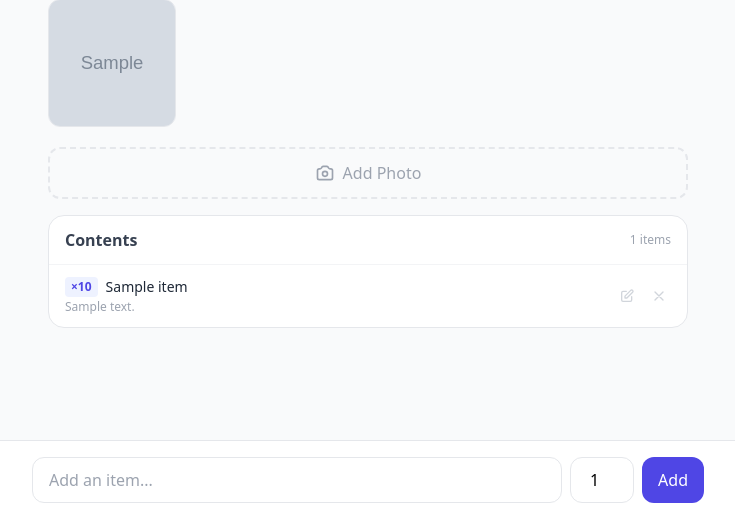
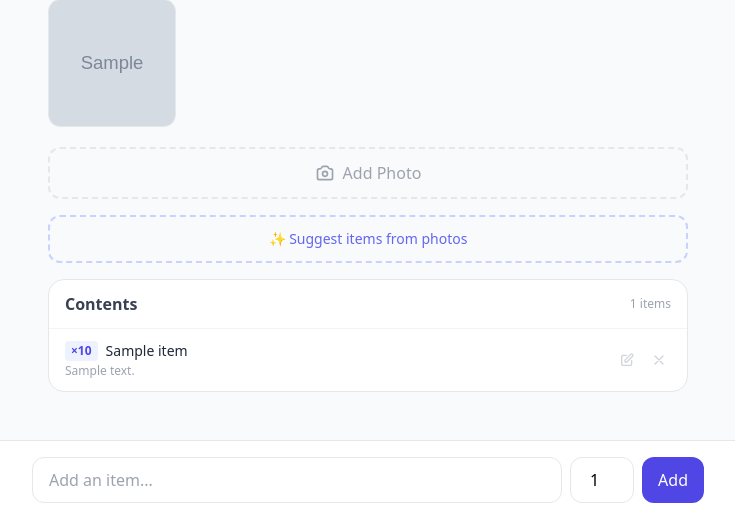
Before and after one commit to chumpy36/bins-inventory, a FastAPI app: a page that uses app/templates/bin_detail.html in a window 1280 px wide. Shown: the part 281-800 px from the top of the page, without its empty margins (272-1007 px from the left). Run offline with FastAPI, Linux system fonts and the light colour scheme; tables that the repository leaves empty hold one stand-in row (values such as "Sample post"); grey boxes marked "Sample" are stand-in pictures; some libraries are stand-ins or nearby versions.

Commit message:
Add AI item suggestions from bin photos (Claude vision)
New 'Suggest items from photos' button on the bin detail page sends the
bin's photos to the Claude API and returns suggested items as checkboxes.
Accepted suggestions are added as new Item rows; existing items and notes
are never modified. Optional AI summary can be appended (not written over)
to bin notes.

Requires ANTHROPIC_API_KEY in the NAS .env; shows a friendly notice when
unset.

Co-Authored-By: Claude Fable 5 <noreply@anthropic.com>
Claude-Session: https://claude.ai/code/session_01Pi4DRzbepQXV6VgNR2zSk2

```diff
--- a/app/main.py
+++ b/app/main.py
@@ -5,7 +5,7 @@ from fastapi.staticfiles import StaticFiles
 
 from app.cf_access import CloudflareAccessMiddleware
 from app.database import init_db
-from app.routes import bins, items, categories, search, qr, photos, inventory, locations
+from app.routes import bins, items, categories, search, qr, photos, inventory, locations, suggest
 
 
 @asynccontextmanager
@@ -31,3 +31,4 @@ app.include_router(qr.router)
 app.include_router(photos.router)
 app.include_router(inventory.router)
 app.include_router(locations.router)
+app.include_router(suggest.router)
--- /dev/null
+++ b/app/routes/suggest.py
@@ -0,0 +1,173 @@
+import base64
+import json
+import logging
+import os
+
+import anthropic
+from fastapi import APIRouter, Depends, Request
+from fastapi.responses import HTMLResponse, RedirectResponse
+from fastapi.templating import Jinja2Templates
+from sqlalchemy.orm import Session
+
+from app.database import get_db
+from app.models import Bin, Item
+
+logger = logging.getLogger(__name__)
+
+router = APIRouter(prefix="/bin")
+templates = Jinja2Templates(directory="/app/app/templates")
+
+PHOTOS_DIR = os.getenv("PHOTOS_DIR", "/app/data/photos")
+MODEL = "claude-opus-4-8"
+MAX_PHOTOS = 8
+
+NO_KEY_ERROR = "AI suggestions aren't configured yet (ANTHROPIC_API_KEY is not set)."
+NO_PHOTOS_ERROR = "This bin has no photos to analyze — add a photo first."
+API_ERROR = "Couldn't get suggestions right now — try again in a minute."
+
+SUGGESTION_SCHEMA = {
+    "type": "object",
+    "properties": {
+        "items": {
+            "type": "array",
+            "items": {
+                "type": "object",
+                "properties": {
+                    "name": {"type": "string"},
+                    "quantity": {"type": "integer"},
+                    "notes": {"type": "string"},
+                },
+                "required": ["name", "quantity", "notes"],
+                "additionalProperties": False,
+            },
+        },
+        "summary": {"type": "string"},
+    },
+    "required": ["items", "summary"],
+    "additionalProperties": False,
+}
+
+PROMPT = """You are helping catalog the contents of a storage bin from photos. \
+The person doing the cataloging often doesn't know what the objects are, so your \
+job is to identify them.
+
+Existing cataloged items in this bin (do NOT suggest duplicates of these):
+{existing_items}
+
+Existing bin notes (for context only):
+{existing_notes}
+
+Look at the photos and list the items you can see that are NOT already cataloged \
+above. For each item:
+- name: short and specific — include brand/model if readable in the photo
+- quantity: how many you can count (1 if unsure)
+- notes: one plain-English sentence saying what the thing is or what it's used \
+for, written for someone who doesn't recognize it
+
+Only include items you can actually see. If everything visible is already \
+cataloged, return an empty items list. Also write "summary": 1-2 sentences \
+describing the bin's overall contents."""
+
+
+def _suggest_error(request: Request, b: Bin, message: str, status_code: int = 200):
+    return templates.TemplateResponse("partials/suggestions.html", {
+        "request": request,
+        "bin": b,
+        "error": message,
+    }, status_code=status_code)
+
+
+@router.post("/{token}/suggest", response_class=HTMLResponse)
+async def suggest_items(token: str, request: Request, db: Session = Depends(get_db)):
+    b = db.query(Bin).filter(Bin.token == token).first()
+    if not b:
+        return HTMLResponse("Bin not found", status_code=404)
+
+    if not os.getenv("ANTHROPIC_API_KEY"):
+        return _suggest_error(request, b, NO_KEY_ERROR)
+
+    image_blocks = []
+    for photo in b.photos[:MAX_PHOTOS]:
+        path = os.path.join(PHOTOS_DIR, photo.filename)
+        try:
+            with open(path, "rb") as f:
+                data = base64.standard_b64encode(f.read()).decode("utf-8")
+        except OSError:
+            logger.warning("Photo file missing for suggest: %s", path)
+            continue
+        image_blocks.append({
+            "type": "image",
+            "source": {"type": "base64", "media_type": "image/jpeg", "data": data},
+        })
+
+    if not image_blocks:
+        return _suggest_error(request, b, NO_PHOTOS_ERROR)
+
+    existing = "\n".join(
+        f"- {i.name} (x{i.quantity})" + (f": {i.notes}" if i.notes else "")
+        for i in b.items
+    ) or "(none)"
+    prompt = PROMPT.format(existing_items=existing, existing_notes=b.notes or "(none)")
+
+    client = anthropic.Anthropic()
+    try:
+        response = client.messages.create(
+            model=MODEL,
+            max_tokens=16000,
+            thinking={"type": "adaptive"},
+            output_config={"format": {"type": "json_schema", "schema": SUGGESTION_SCHEMA}},
+            messages=[{
+                "role": "user",
+                "content": image_blocks + [{"type": "text", "text": prompt}],
+            }],
+        )
+    except anthropic.APIError:
+        logger.exception("Anthropic API error during suggest for bin %s", b.id)
+        return _suggest_error(request, b, API_ERROR)
+
+    if response.stop_reason == "refusal":
+        return _suggest_error(request, b, API_ERROR)
+
+    try:
+        text = next(block.text for block in response.content if block.type == "text")
+        result = json.loads(text)
+    except (StopIteration, json.JSONDecodeError):
+        logger.error("Unparseable suggest response for bin %s: %r", b.id, response.content)
+        return _suggest_error(request, b, API_ERROR)
+
+    return templates.TemplateResponse("partials/suggestions.html", {
+        "request": request,
+        "bin": b,
+        "suggestions": result.get("items", []),
+        "summary": (result.get("summary") or "").strip(),
+    })
+
+
+@router.post("/{token}/suggest/accept")
+async def accept_suggestions(token: str, request: Request, db: Session = Depends(get_db)):
+    b = db.query(Bin).filter(Bin.token == token).first()
+    if not b:
+        return HTMLResponse("Bin not found", status_code=404)
+
+    form = await request.form()
+
+    # Additive only: accepted suggestions become new Item rows; existing
+    # items and notes are never modified or replaced.
+    for idx in form.getlist("accept"):
+        name = (form.get(f"item-{idx}-name") or "").strip()
+        if not name:
+            continue
+        try:
+            quantity = max(1, int(form.get(f"item-{idx}-qty") or 1))
+        except ValueError:
+            quantity = 1
+        notes = (form.get(f"item-{idx}-notes") or "").strip() or None
+        db.add(Item(bin_id=b.id, name=name, quantity=quantity, notes=notes))
+
+    if form.get("append_summary"):
+        summary = (form.get("summary") or "").strip()
+        if summary:
+            b.notes = f"{b.notes}\n\n{summary}" if b.notes else summary
+
+    db.commit()
+    return RedirectResponse(f"/bin/{b.token}", status_code=303)
--- a/app/templates/bin_detail.html
+++ b/app/templates/bin_detail.html
@@ -67,6 +67,33 @@
   </label>
 </div>
 
+<!-- AI suggestions -->
+{% if bin.photos %}
+<style>
+  .suggest-loading { display: none; }
+  .htmx-request .suggest-idle { display: none; }
+  .htmx-request .suggest-loading { display: flex; }
+</style>
+<div class="mb-4">
+  <button
+    hx-post="/bin/{{ bin.token }}/suggest"
+    hx-target="#suggest-panel"
+    hx-swap="innerHTML"
+    hx-disabled-elt="this"
+    class="flex items-center justify-center gap-2 w-full border-2 border-dashed border-indigo-200 rounded-xl py-3 text-indigo-500 hover:border-indigo-400 hover:text-indigo-600 transition-colors text-sm font-medium disabled:opacity-50">
+    <span class="suggest-idle">✨ Suggest items from photos</span>
+    <span class="suggest-loading items-center gap-2">
+      <svg class="animate-spin w-4 h-4" fill="none" viewBox="0 0 24 24">
+        <circle class="opacity-25" cx="12" cy="12" r="10" stroke="currentColor" stroke-width="4"/>
+        <path class="opacity-75" fill="currentColor" d="M4 12a8 8 0 018-8v4a4 4 0 00-4 4H4z"/>
+      </svg>
+      Analyzing photos… this can take a minute
+    </span>
+  </button>
+  <div id="suggest-panel" class="mt-3"></div>
+</div>
+{% endif %}
+
 <!-- Items -->
 <div class="bg-white rounded-2xl border border-gray-200 overflow-hidden mb-24">
   <div class="px-4 py-3 border-b border-gray-100 flex items-center justify-between">
--- a/docker-compose.yml
+++ b/docker-compose.yml
@@ -11,6 +11,7 @@ services:
       - BASE_URL=https://inventory.hollandit.work
       - CF_ACCESS_TEAM_DOMAIN=hitga.cloudflareaccess.com
       - CF_ACCESS_AUD=64426e8b2d7d43adc0b1dfba9ae1af68151ea44ad571fcee2e4a346e7e05cf61
+      - ANTHROPIC_API_KEY=${ANTHROPIC_API_KEY:-}
     restart: unless-stopped
 
   tunnel:
--- a/requirements.txt
+++ b/requirements.txt
@@ -9,3 +9,4 @@ Pillow==12.3.0
 aiofiles==25.1.0
 PyJWT[crypto]==2.13.0
 pillow-heif==1.4.0
+anthropic==0.116.0
```
Also changed, not shown: app/templates/partials/suggestions.html (added, +61 -0 lines).
